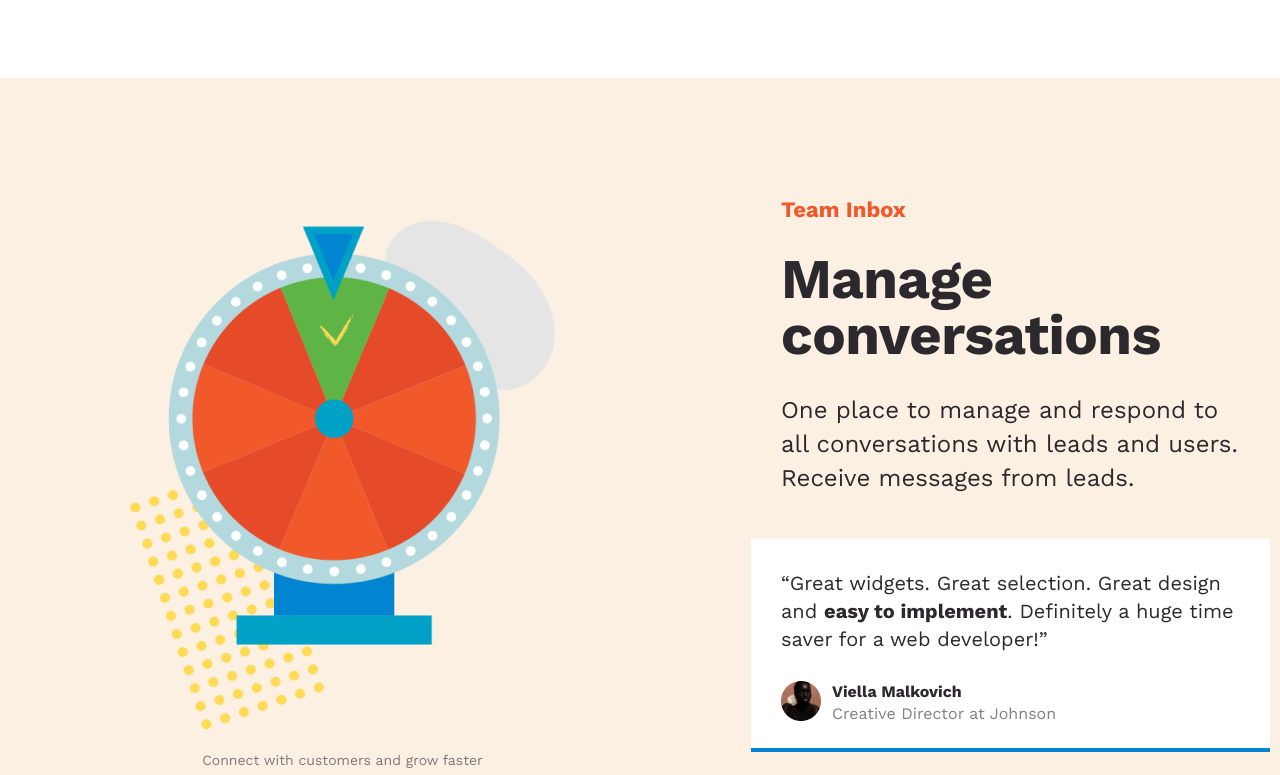
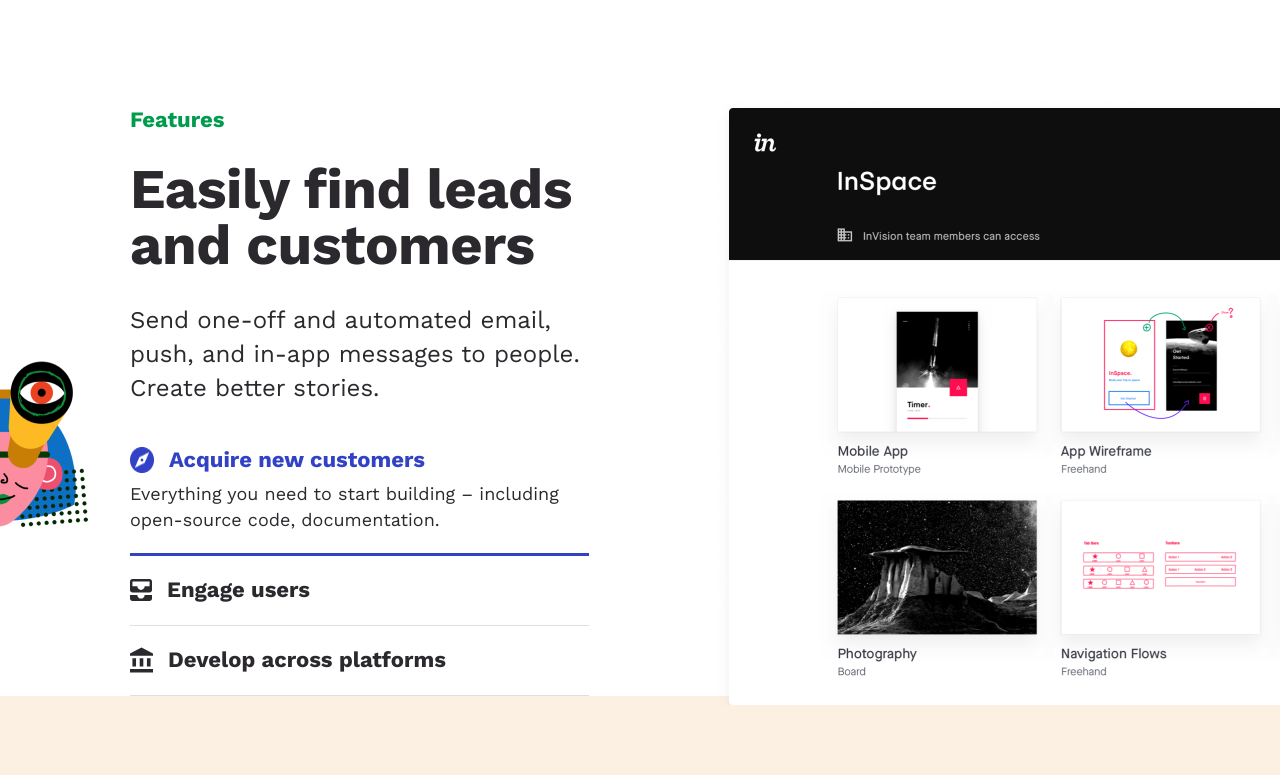
Before and after one commit to MendelBerg/Project_1, a plain HTML site: page index.html in a window 1280 px wide. Shown: the part 1065-1840 px from the top of the page. Drawn offline with nearby package versions, Linux system fonts and the light colour scheme.

Commit message:
part 6 features

```diff
--- a/index.html
+++ b/index.html
@@ -91,6 +91,43 @@
         <img class="customers__logo" src="img/logos/mashable.svg" alt="Mashable Logo" />
         <img class="customers__logo" src="img/logos/wsj.svg" alt="WSJ Logo" />
         <img class="customers__logo" src="img/logos/google.svg" alt="Google Logo" />
+      </section>
+
+      <!-- //! |||||||||||||||||||||||||||||||||||||||||||||||||||||||||||||||||||||| -->
+      <!-- //*===============================FEATURES==================================== -->
+      <!-- //! |||||||||||||||||||||||||||||||||||||||||||||||||||||||||||||||||||||| -->
+
+      <section class="features">
+        <img class="features__left-decoration" src="img/features/bg-face.png" alt="Hidden Head" />
+
+        <div class="features__content">
+          <div class="features__column">
+            <h4 class="features__subtitle">Features</h4>
+            <h2 class="features__title">Easily find leads and customers</h2>
+            <p class="features__description">
+              Send one-off and automated email, push, and in-app messages to people. Create better
+              stories.
+            </p>
+            <div class="features__advantage-header">
+              <img src="img/features/compass.png" alt="Compass" />
+              <h5 class="features__advantage-title">Acquire new customers</h5>
+            </div>
+            <p class="features__advantage-description">
+              Everything you need to start building – including open-source code, documentation.
+            </p>
+            <div class="features__advantage-item">
+              <img src="img/features/platforms.svg" alt="Icon building" />
+              <span class="features__advantage-item-text">Engage users</span>
+            </div>
+
+            <div class="features__advantage-item">
+              <img src="img/features/engage.svg" alt="Icon building" />
+              <span class="features__advantage-item-text">Develop across platforms</span>
+            </div>
+          </div>
+        </div>
+
+        <img class="features__banner" src="img/features/in-space.png" alt="Invision Screen">
       </section>
 
       <!-- //! |||||||||||||||||||||||||||||||||||||||||||||||||||||||||||||||||||||| -->
--- a/scss/_customers.scss
+++ b/scss/_customers.scss
@@ -5,7 +5,7 @@
   justify-content: space-between;
   align-items: center;
   padding-top: 30px;
-  padding-bottom: 81px;
+  padding-bottom: 106px;
 
   &__logo {
     filter: brightness(0);
--- /dev/null
+++ b/scss/_features.scss
@@ -0,0 +1,88 @@
+.features {
+  display: flex;
+  position: relative;
+
+  &__content {
+    width: 1140px;
+    margin: auto;
+    display: flex;
+  }
+
+  &__column {
+    width: 459px;
+  }
+
+  &__subtitle {
+    font-weight: 700;
+    font-size: 22px;
+    line-height: 34px;
+    color: #009b4d;
+    margin: 0;
+  }
+
+  &__title {
+    font-weight: 700;
+    font-size: 56px;
+    line-height: 56px;
+    letter-spacing: -0.5px;
+    margin-top: 24px;
+    margin-bottom: 0;
+  }
+
+  &__description {
+    margin-top: 30px;
+    margin-bottom: 0;
+    font-size: 24px;
+    line-height: 34px;
+  }
+
+  &__advantage-header {
+    line-height: 42px;
+    display: flex;
+    margin-top: 42px;
+  }
+
+  &__advantage-title {
+    font-weight: 700;
+    font-size: 22px;
+    line-height: 26px;
+    color: #3142c6;
+    margin-left: 15px;
+    margin: 0;
+    margin-left: 15px;
+  }
+
+  &__advantage-description {
+    font-size: 18px;
+    line-height: 26px;
+    margin-top: 8px;
+    margin-bottom: 0;
+    padding-bottom: 20px;
+    border-bottom: 3px solid #3142c6;
+  }
+
+  &__advantage-item {
+    border-bottom: 1px solid #2b292d26;
+    margin-top: 21px;
+    padding-bottom: 22px;
+    display: flex;
+  }
+
+  &__advantage-item-text {
+    font-weight: 700;
+    font-size: 22px;
+    line-height: 26px;
+    margin-left: 15px;
+  }
+
+  &__left-decoration {
+    position: absolute;
+    top: 258px;
+    height: 166px;
+  }
+
+  &__banner {
+    position: absolute;
+    right: 0;
+  }
+}
--- a/scss/style.scss
+++ b/scss/style.scss
@@ -26,6 +26,7 @@ html {
 @import '_headline';
 @import '_about';
 @import '_customers';
+@import '_features';
 @import '_inbox';
 @import '_communicate';
 @import '_audience';
```
Also changed, not shown: img/features/bg-face.png (added), img/features/compass.png (added), img/features/engage.svg (added), img/features/in-space.png (added), img/features/platforms.svg (added), style.css.
